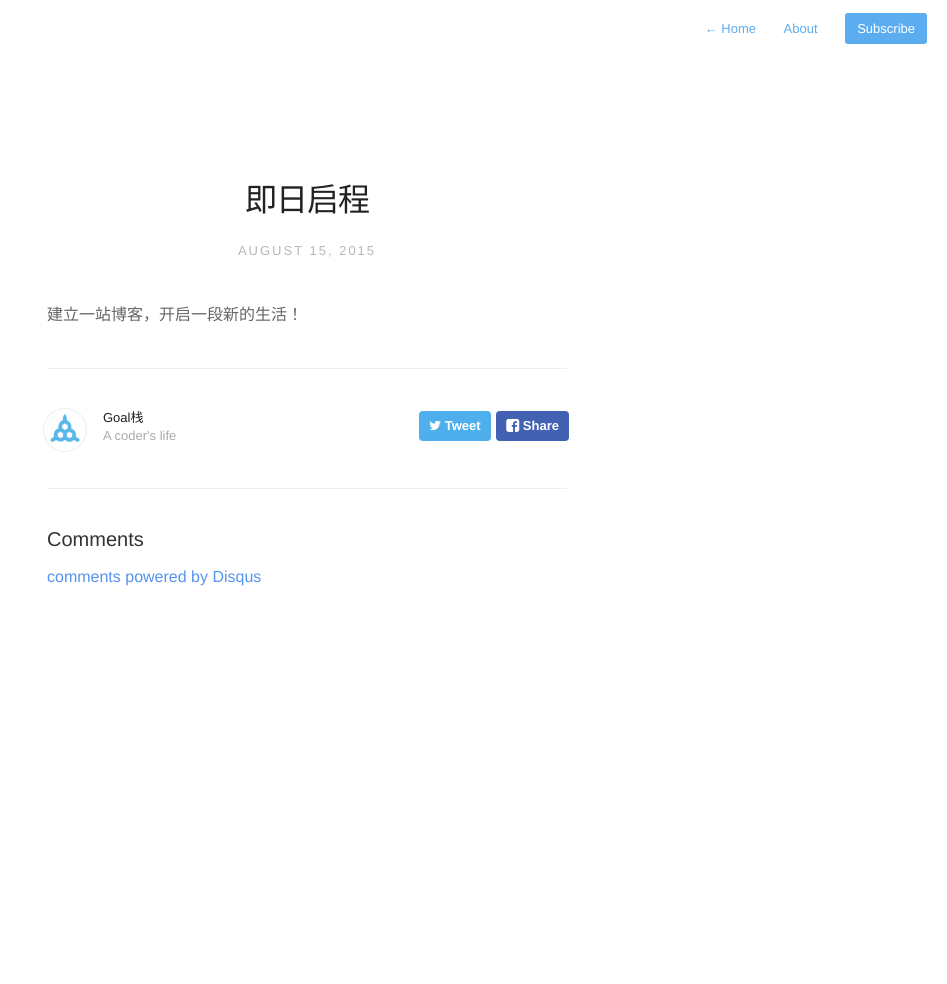
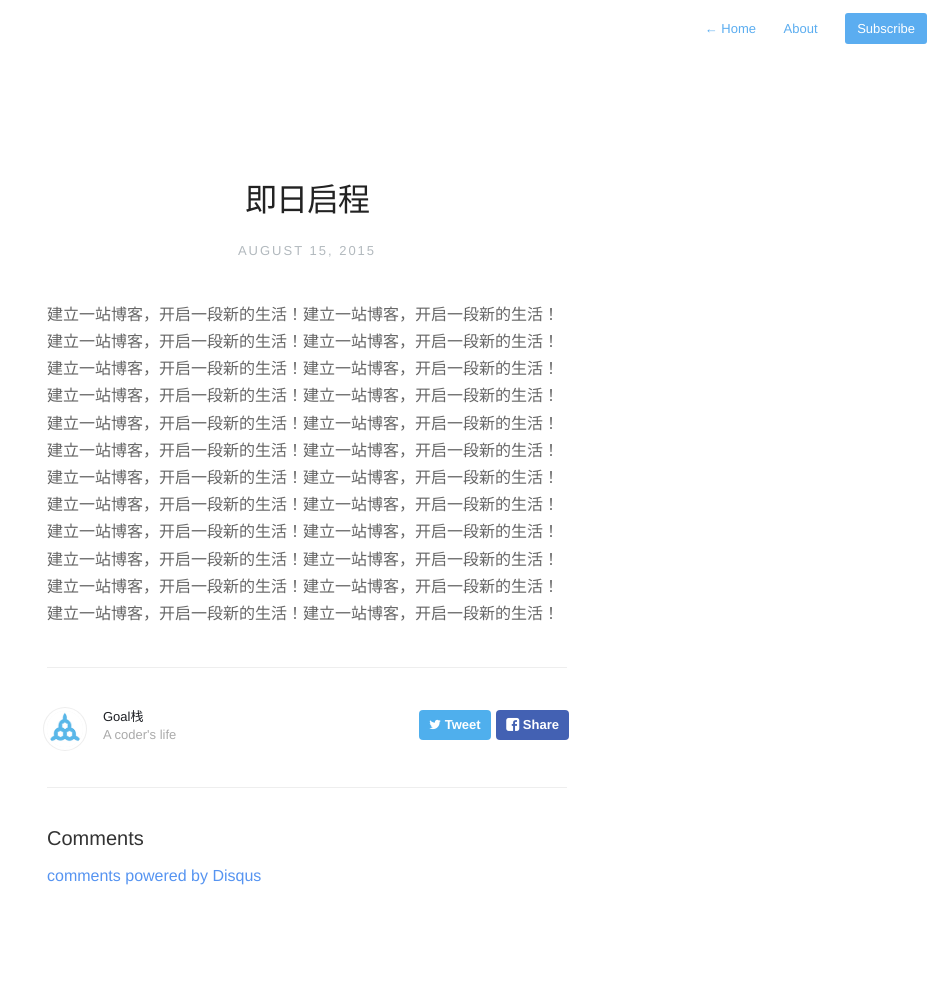
Before and after one commit to williamhqs/huqiushi, a Jekyll site: the page built from _posts/2015-08-15-test-first-blog.markdown, in a window 1280 px wide. Shown: the whole page, without its empty margins (333-1280 px from the left). Built offline with Jekyll 4.4.1, drawn with Linux system fonts in a browser that asks for light colours; nearby versions of some CDN libraries; Markdown is read by kramdown in place of the engine named in the settings; comment, search, counter and statistics services are not loaded; before the commit the page ends 900 px from its top, so only the background shows below that.

Commit message:
Add more

```diff
--- a/Rakefile.rb
+++ b/Rakefile.rb
@@ -20,6 +20,7 @@ task :post do
     categories:
     tags:
     comments: true
+    description: more
     ---
 
     EOS
--- a/_posts/2015-08-15-test-first-blog.markdown
+++ b/_posts/2015-08-15-test-first-blog.markdown
@@ -4,4 +4,4 @@ title:  "即日启程"
 date:   2015-08-15 11:34:25
 categories: 生活
 ---
-建立一站博客，开启一段新的生活！
+建立一站博客，开启一段新的生活！建立一站博客，开启一段新的生活！建立一站博客，开启一段新的生活！建立一站博客，开启一段新的生活！建立一站博客，开启一段新的生活！建立一站博客，开启一段新的生活！建立一站博客，开启一段新的生活！建立一站博客，开启一段新的生活！建立一站博客，开启一段新的生活！建立一站博客，开启一段新的生活！建立一站博客，开启一段新的生活！建立一站博客，开启一段新的生活！建立一站博客，开启一段新的生活！建立一站博客，开启一段新的生活！建立一站博客，开启一段新的生活！建立一站博客，开启一段新的生活！建立一站博客，开启一段新的生活！建立一站博客，开启一段新的生活！建立一站博客，开启一段新的生活！建立一站博客，开启一段新的生活！建立一站博客，开启一段新的生活！建立一站博客，开启一段新的生活！建立一站博客，开启一段新的生活！建立一站博客，开启一段新的生活！
--- a/_posts/2015-08-28-nsrunloop-in-swift.markdown
+++ b/_posts/2015-08-28-nsrunloop-in-swift.markdown
@@ -5,6 +5,7 @@ published: true
 date:   2015-08-28 23:49
 categories: IOS, swift
 comments: true
+description: more
 ---
 
 ###1. NSTimer in main thread
```
Also changed, not shown: assets/css/style.css (line endings or trailing spaces).
